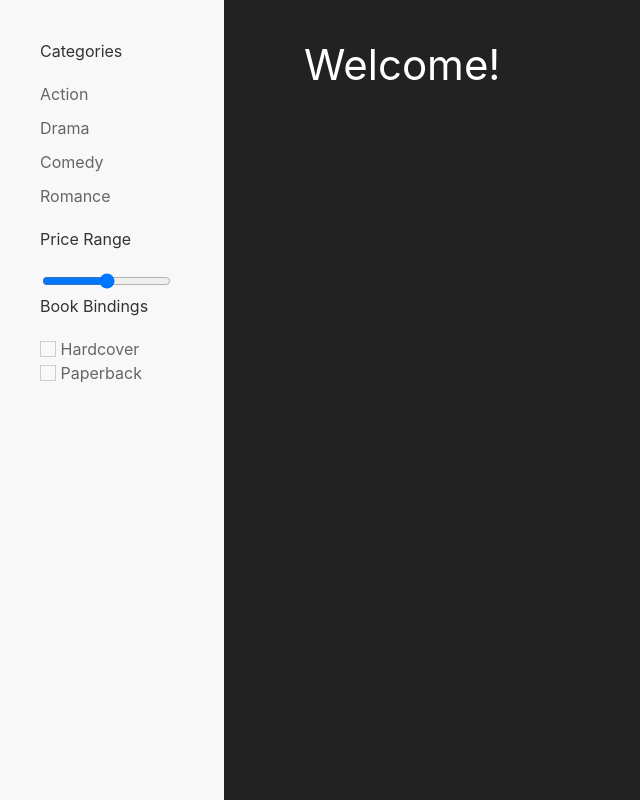
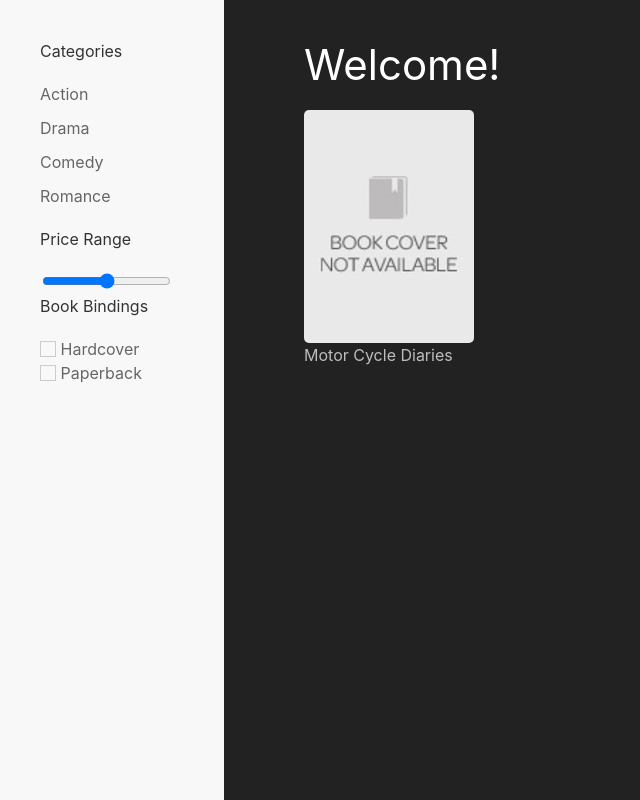
Before and after one commit to kpsaurus/bookshop-django-e-commerce-razorpay, a Django app: page / in a window 1280 px wide. Shown: the part 80-880 px from the top of the page, without its empty margins (0-640 px from the left). Run offline with Django 3.2, Linux system fonts and the light colour scheme; data comes from the database, SQL or seed files in the repository; some libraries are stand-ins or nearby versions.

Commit message:
Update index.html

```diff
--- a/core/templates/core/index.html
+++ b/core/templates/core/index.html
@@ -1,7 +1,11 @@
 {% extends "base.html" %}
-
 {% block main %}
 <section>
     <h1>Welcome!</h1>
+
+    <div id="book-grid" class="uk-grid uk-child-width-1-3@m">
+            {% include "core/books.html" with books=books %}
+    </div>
+
 </section>
 {% endblock %}
```
